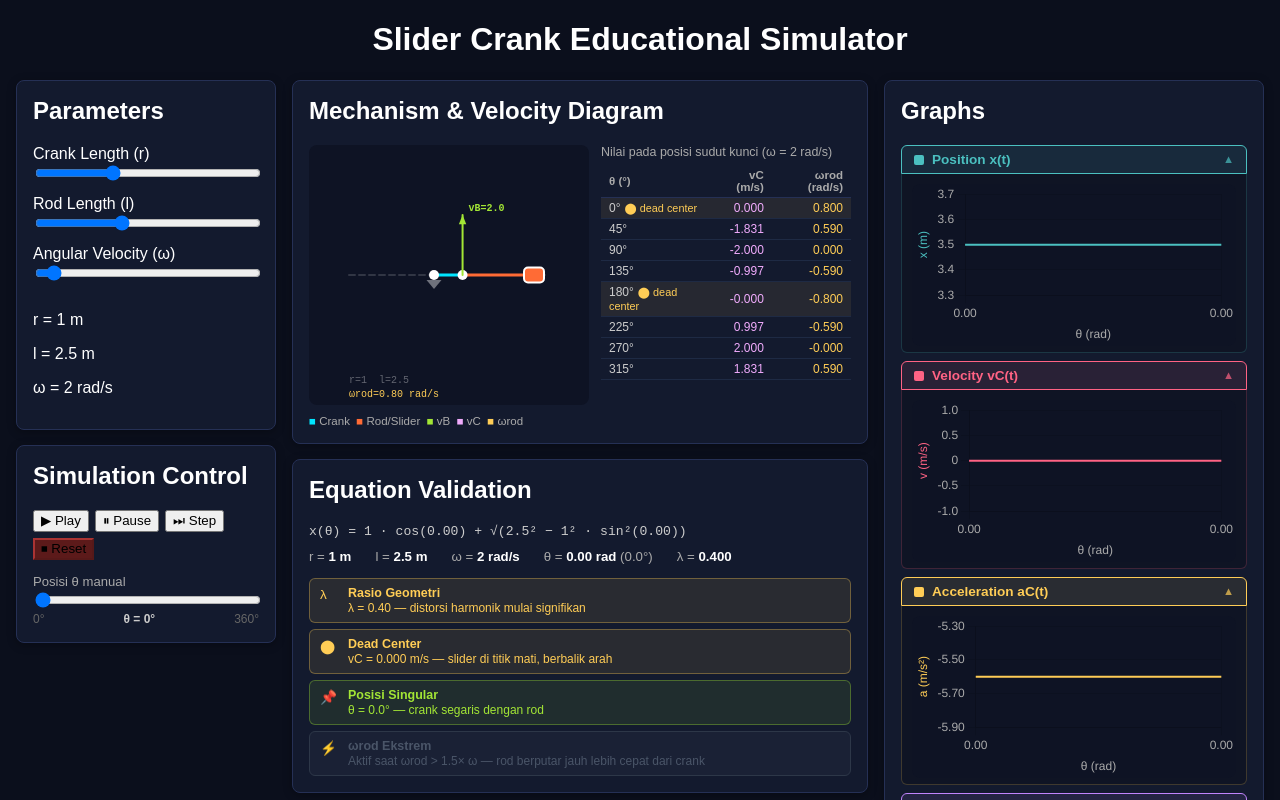
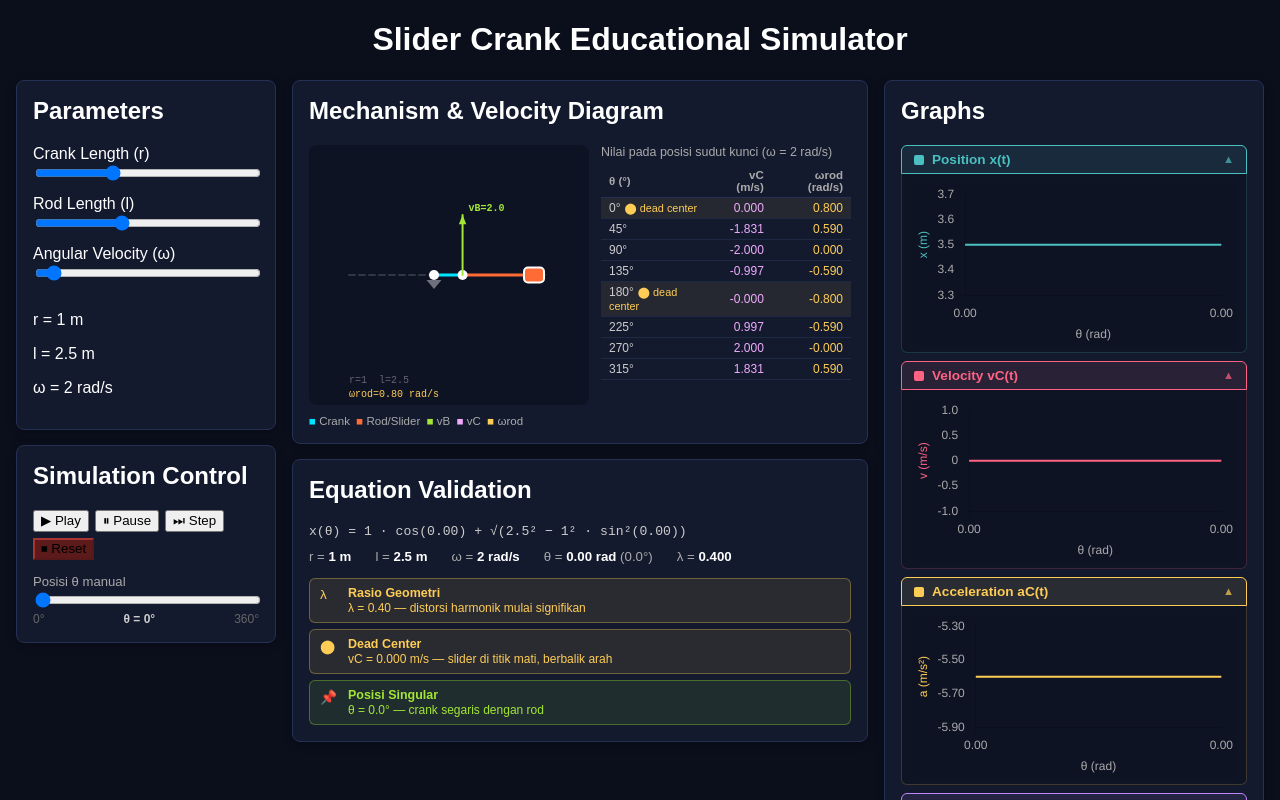
Before and after one commit to raihanrr17/Simulasi-Slider-Crank, a React (Vite) app: page / in a window 1280 px wide. Shown: the top 800 px of the page. Built offline with nearby package versions, Linux system fonts and the light colour scheme.

Commit message:
Refactor ValidationPanel component for clarity

```diff
--- a/src/components/ValidationPanel.jsx
+++ b/src/components/ValidationPanel.jsx
@@ -47,14 +47,6 @@ export default function ValidationPanel({ r, l, omega, theta }) {
       active: Math.abs(tNorm) < 0.08 || Math.abs(tNorm - Math.PI) < 0.08,
       color: "#a3e635",
     },
-    {
-      icon: "⚡",
-      label: "ωrod Ekstrem",
-      desc: "Aktif saat ωrod > 1.5× ω — rod berputar jauh lebih cepat dari crank",
-      activeDesc: `ωrod = ${omegaRod.toFixed(2)} rad/s — jauh melebihi ω crank (${safeO} rad/s)`,
-      active: Math.abs(omegaRod) > Math.abs(safeO) * 1.5,
-      color: "#f0abfc",
-    },
   ]
 
   return (
```
